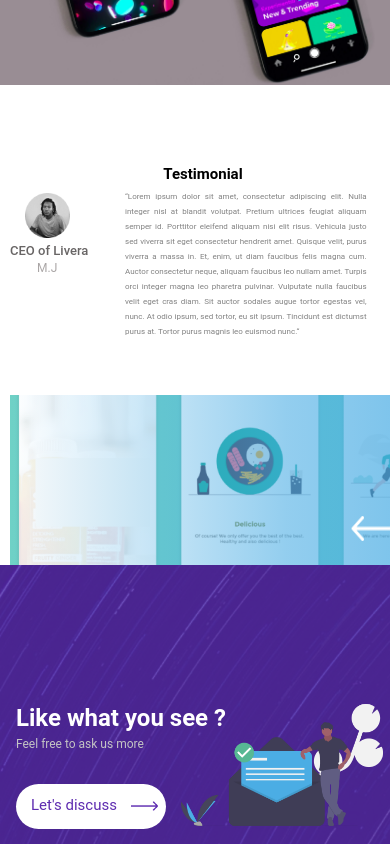
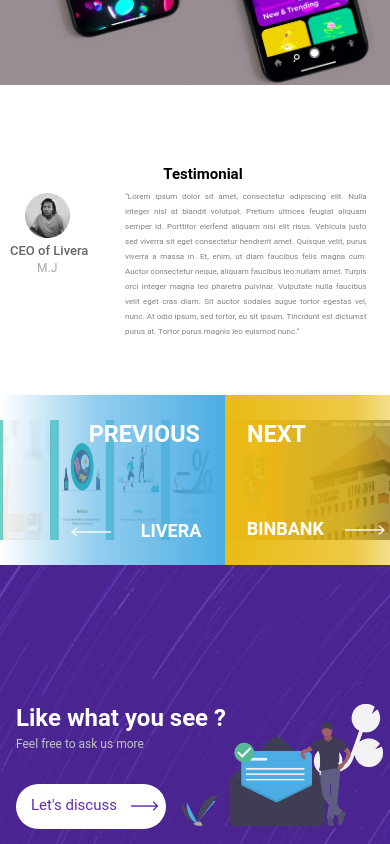
Before and after one commit to BriyanSitinjak/landingpage_dna, a Vue app: page /portfolio in a window 390 px wide. Shown: the part 1156-2000 px from the top of the page. Built offline with nearby package versions, Linux system fonts and the light colour scheme; the HTML template or start-up script is replaced by a standard one.

Commit message:
prev next button mobile view

```diff
--- a/src/views/Portfolio.vue
+++ b/src/views/Portfolio.vue
@@ -417,7 +417,6 @@ export default {
         left: 0px;
     }
     .main-portfolio {
-        /* border: 2px solid red; */
         text-align: center;
     }
     .content-mid-portfolio {
@@ -512,7 +511,93 @@ export default {
 
 
     /*--------------------PREV NEXT CONTENT-------------------- */
+    .prev-next-content {
+        /* position: relative; */
+        left: 0px;
+        width: 600px;
+    }
 
+    .prev-next-wrapper {
+        position: absolute;
+        width: 100%;
+        height: 100%;
+        margin-left: 0px;
+    }
+
+    /*--------------------PREV BUTTON CONTENT-------------------- */
+    .prev-prev-button {
+        width:75%;
+    }
+
+    .prev-button {
+        width: 220px;
+        height: 120px;
+        margin-top: 25px;
+    }
+
+    .title-prev {
+        font-size: 20px;
+    }
+
+    .main-prev {
+        float: right;
+        display: flex;
+        margin-top: 125px;
+        margin-right: 18px;
+    }
+    .main-prev > h3 {
+        margin: 0px;
+        padding: 0px;
+        margin-right: -150px;
+        padding-left: 30px;
+        font-size: 18px;
+    }
+
+    .main-prev > img {
+        margin: 0px;
+        padding: 0px;
+        width: 40px;
+        height: 10px;
+        margin-top: 7px;
+    }
+
+    /*--------------------NEXT BUTTON CONTENT-------------------- */
+    .next-next-button {
+        display: flex;
+        left: -75px;
+        width: 75%;
+    }
+
+    .next-button {
+        width: 220px;
+        height: 120px;
+        margin-top: 25px;
+    }
+
+    .title-next {
+        font-size: 20px;
+    }
+
+    .main-next {
+        float: right;
+        display: flex;
+        margin-top: 70px;
+        margin-right: 65px;
+    }
+    .main-next > h3 {
+        margin: 0px;
+        padding: 0px;
+        font-size: 18px;
+        margin-right: 21px;
+    }
+
+    .main-next > img {
+        margin: 0px;
+        width: 40px;
+        padding: 0px;
+        height: 10px;
+        margin-top: 7px;
+    }
 }
 
 </style>
--- a/src/views/SecondPortfolio.vue
+++ b/src/views/SecondPortfolio.vue
@@ -510,8 +510,91 @@ export default {
         margin-left: 25px;
     }
 
+    /*--------------------PREV NEXT CONTENT-------------------- */
+    .prev-next-content {
+        left: 0px;
+        width: 600px;
+    }
 
-    /*--------------------PREV NEXT CONTENT-------------------- */
+    .prev-next-wrapper {
+        position: absolute;
+        width: 100%;
+        height: 100%;
+        margin-left: 0px;
+    }
+
+    /*--------------------PREV BUTTON CONTENT-------------------- */
+    .prev-prev-button {
+        width:75%;
+    }
+
+    .prev-button {
+        width: 220px;
+        height: 120px;
+        margin-top: 25px;
+    }
+
+    .title-prev {
+        font-size: 20px;
+    }
+
+    .main-prev {
+        float: right;
+        display: flex;
+        margin-top: 125px;
+        margin-right: -33px;
+    }
+    .main-prev > h3 {
+        margin: 0px;
+        padding: 0px;
+        margin-right: -150px;
+        font-size: 18px;
+    }
+
+    .main-prev > img {
+        margin: 0px;
+        width: 40px;
+        height: 10px;
+        margin-top: 7px;
+    }
+
+    /*--------------------NEXT BUTTON CONTENT-------------------- */
+    .next-next-button {
+        display: flex;
+        left: -75px;
+        width: 75%;
+    }
+
+    .next-button {
+        width: 220px;
+        height: 120px;
+        margin-top: 25px;
+    }
+
+    .title-next {
+        font-size: 20px;
+    }
+
+    .main-next {
+        float: right;
+        display: flex;
+        margin-top: 70px;
+        margin-right: 50px;
+    }
+    .main-next > h3 {
+        margin: 0px;
+        padding: 0px;
+        font-size: 18px;
+        margin-right: 21px;
+    }
+
+    .main-next > img {
+        margin: 0px;
+        width: 40px;
+        padding: 0px;
+        height: 10px;
+        margin-top: 7px;
+    }
 
 
 }
```
